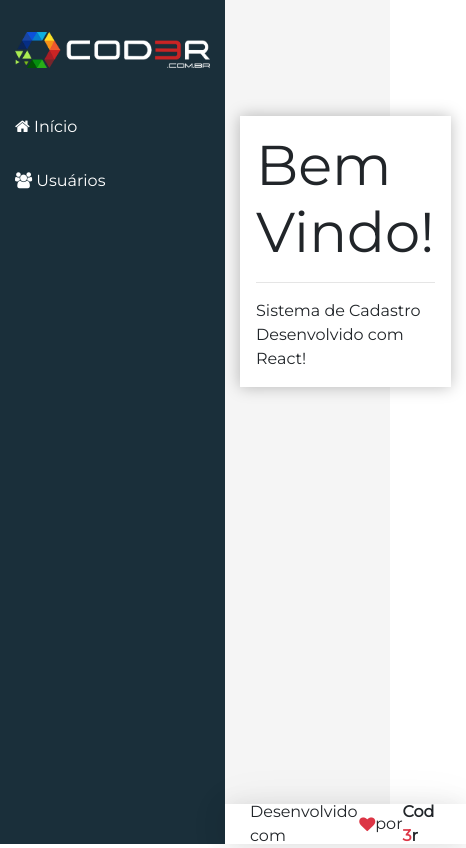
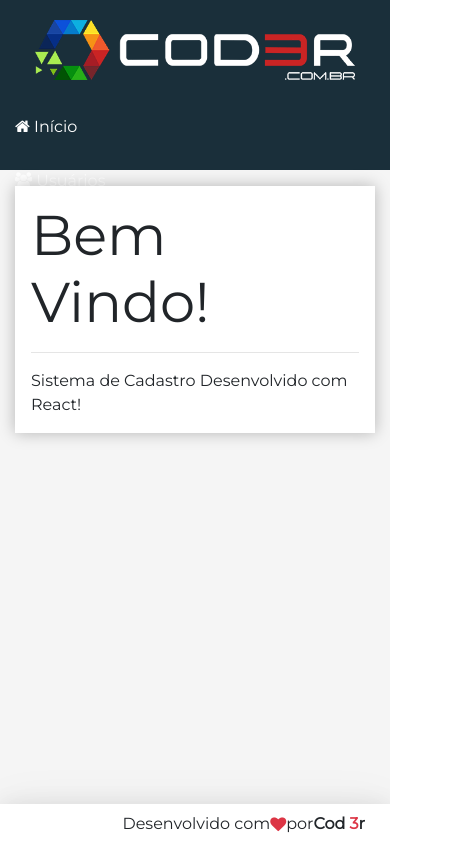
Before and after one commit to prmorais13/react-crud-usuarios, a React (Create React App) app in the folder frontend/: page / in a window 390 px wide. Shown: the whole page, 466 px wide, since content can reach past the window. Built offline with nearby package versions, Linux system fonts and the light colour scheme.

Commit message:
2245. Adicionando Responsividade

```diff
--- a/frontend/src/components/templates/Logo.css
+++ b/frontend/src/components/templates/Logo.css
@@ -9,3 +9,9 @@
   padding: 0px 15px;
   width: 100%;
 }
+
+@media (max-width: 576px) {
+  aside.logo img {
+    width: 350px;
+  }
+}
--- a/frontend/src/components/templates/Nav.css
+++ b/frontend/src/components/templates/Nav.css
@@ -14,3 +14,22 @@
 .menu a:hover {
   background: linear-gradient(135deg, #07a7e3, 0%, #32dac3 100%);
 }
+
+@media (max-width: 768) {
+  .menu {
+    display: flex;
+    justify-content: flex-start;
+    align-items: center;
+  }
+
+  .menu a {
+    display: inline;
+    padding: 10px;
+    margin: 0px;
+  }
+
+  .menu {
+    height: 100%;
+    justify-content: space-around;
+  }
+}
--- a/frontend/src/main/App.css
+++ b/frontend/src/main/App.css
@@ -5,13 +5,14 @@
   --header-height: 100px;
   --aside-width: 225px;
   --footer-height: 40px;
+  --menu-top-height: 70px;
 
   --shadow: 0 2px 23px 0 rgba(0, 0, 0, 0.1), 0 2px 49px 0 rgba(0, 0, 0, 0.06);
 }
 
 * {
   box-sizing: border-box;
-  font-family: 'Montserrat', sans-serif;
+  font-family: "Montserrat", sans-serif;
 }
 
 /* Layout em grid */
@@ -23,9 +24,9 @@
     var(--header-height) 1fr
     var(--footer-height);
   grid-template-areas:
-    'logo header'
-    'menu content'
-    'menu footer';
+    "logo header"
+    "menu content"
+    "menu footer";
   height: 100vh;
   background-color: #f5f5f5;
 }
@@ -49,3 +50,35 @@
 footer.footer {
   grid-area: footer;
 }
+
+@media (max-widthy: 768px) {
+  .app {
+    grid-template-rows:
+      var(--header-height)
+      var(--menu-top-height)
+      1fr
+      var(--footer-height);
+    grid-template-columns: var(--aside-width) 1fr;
+    grid-template-areas:
+      "logo header"
+      "menu menu"
+      "content content"
+      "footer footer";
+  }
+}
+
+@media (max-width: 576px) {
+  .app {
+    grid-template-rows:
+      var(--logo-height)
+      var(--menu-top-height)
+      1fr
+      var(--footer-height);
+    grid-template-columns: 1fr;
+    grid-template-areas:
+      "logo"
+      "menu"
+      "content"
+      "footer";
+  }
+}
```
